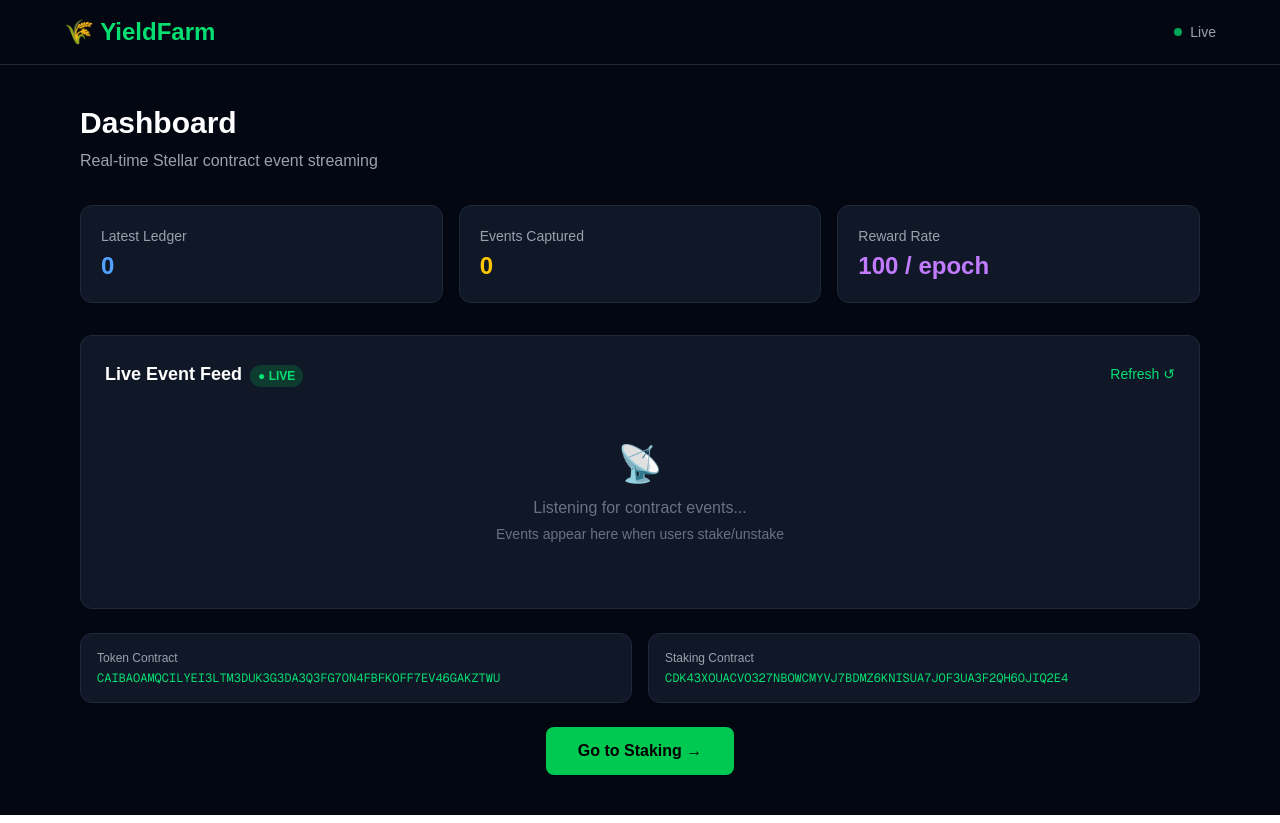
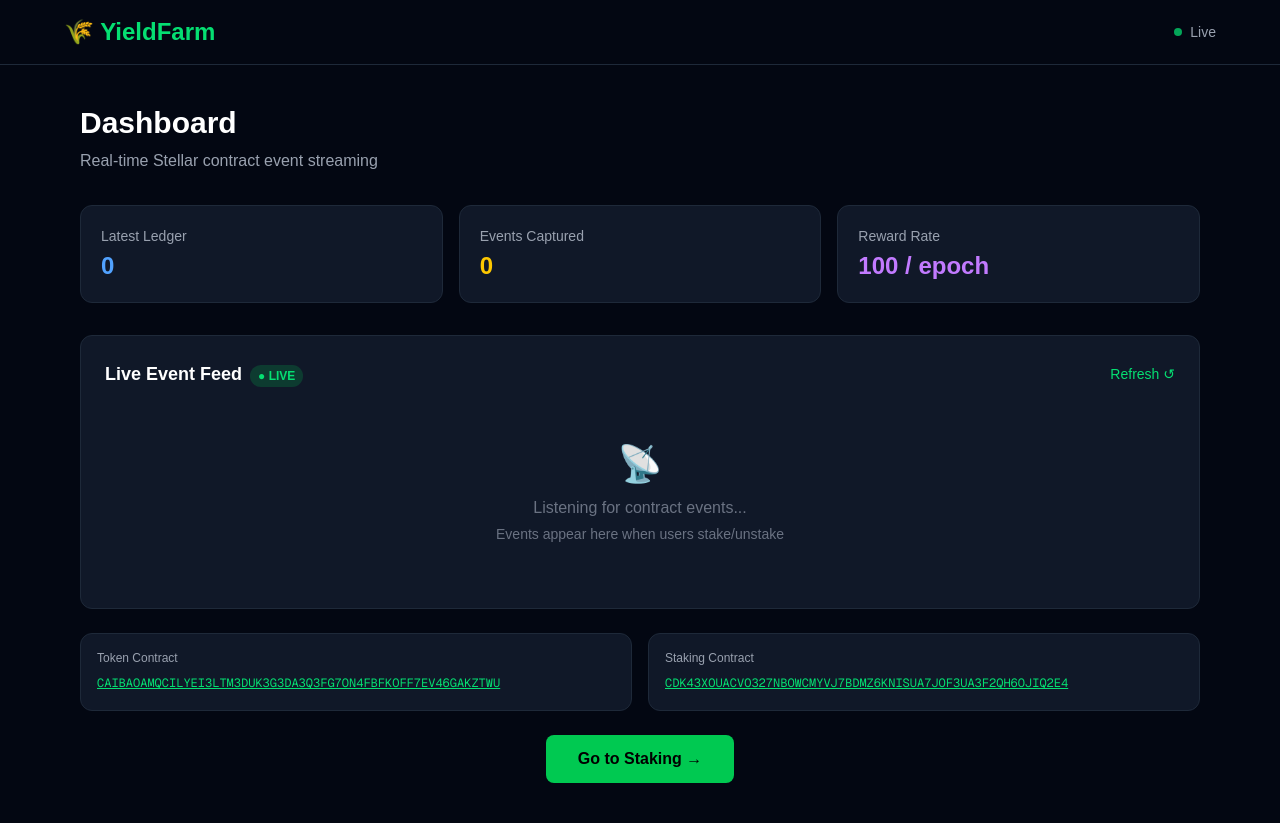
Before and after one commit to janhavilipare17/yield-farm-stellar, a Next.js app in the folder frontend/: page /dashboard in a window 1280 px wide. Built offline with nearby package versions, Linux system fonts and the light colour scheme.

Commit message:
feat: make contract addresses clickable on dashboard

```diff
--- a/frontend/app/dashboard/page.tsx
+++ b/frontend/app/dashboard/page.tsx
@@ -125,11 +125,25 @@ export default function DashboardPage() {
         <div className="grid grid-cols-1 sm:grid-cols-2 gap-4">
           <div className="bg-gray-900 border border-gray-800 rounded-xl p-4">
             <p className="text-gray-400 text-xs mb-1">Token Contract</p>
-            <p className="text-green-400 text-xs font-mono break-all">{CONTRACT_ADDRESSES.TOKEN}</p>
+
+              <a href={`https://stellar.expert/explorer/testnet/contract/${CONTRACT_ADDRESSES.TOKEN}`}
+              target="_blank"
+              rel="noopener noreferrer"
+              className="text-green-400 text-xs font-mono break-all hover:text-green-300 underline"
+            >
+              {CONTRACT_ADDRESSES.TOKEN}
+            </a>
           </div>
           <div className="bg-gray-900 border border-gray-800 rounded-xl p-4">
             <p className="text-gray-400 text-xs mb-1">Staking Contract</p>
-            <p className="text-green-400 text-xs font-mono break-all">{CONTRACT_ADDRESSES.STAKING}</p>
+
+             <a href={`https://stellar.expert/explorer/testnet/contract/${CONTRACT_ADDRESSES.STAKING}`}
+              target="_blank"
+              rel="noopener noreferrer"
+              className="text-green-400 text-xs font-mono break-all hover:text-green-300 underline"
+            >
+              {CONTRACT_ADDRESSES.STAKING}
+            </a>
           </div>
         </div>
         <div className="mt-6 text-center">
```
